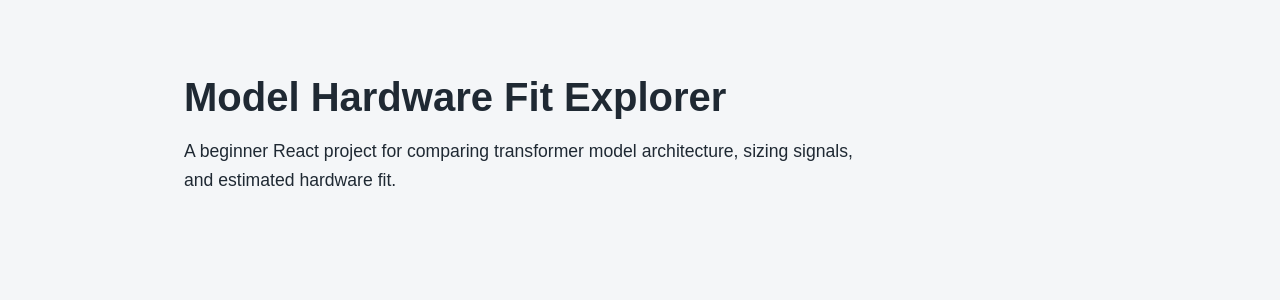
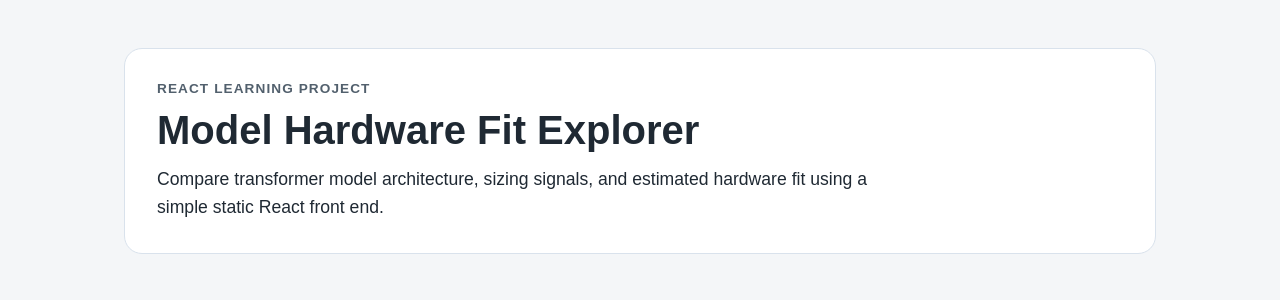
Before and after one commit to nathanbrenton/model-hardware-fit-explorer, a React (Vite) app: page / in a window 1280 px wide. Shown: the top 300 px of the page. Built offline with nearby package versions, Linux system fonts and the light colour scheme.

Commit message:
Separate App component from React entry point

```diff
--- /dev/null
+++ b/src/App.jsx
@@ -0,0 +1,18 @@
+function App() {
+  return (
+    <main className="app-shell">
+      <section className="hero">
+        <p className="eyebrow">React Learning Project</p>
+
+        <h1>Model Hardware Fit Explorer</h1>
+
+        <p className="hero-summary">
+          Compare transformer model architecture, sizing signals, and estimated
+          hardware fit using a simple static React front end.
+        </p>
+      </section>
+    </main>
+  );
+}
+
+export default App;
--- a/src/main.jsx
+++ b/src/main.jsx
@@ -1,18 +1,7 @@
 import React from 'react';
 import { createRoot } from 'react-dom/client';
 
+import App from './App.jsx';
 import './styles.css';
 
-function App() {
-  return (
-    <main className="app-shell">
-      <h1>Model Hardware Fit Explorer</h1>
-      <p>
-        A beginner React project for comparing transformer model architecture,
-        sizing signals, and estimated hardware fit.
-      </p>
-    </main>
-  );
-}
-
 createRoot(document.getElementById('root')).render(<App />);
--- a/src/styles.css
+++ b/src/styles.css
@@ -10,18 +10,35 @@
 }
 
 .app-shell {
-  max-width: 960px;
+  max-width: 1080px;
   margin: 0 auto;
   padding: 48px 24px;
 }
 
+.hero {
+  padding: 32px;
+  border: 1px solid #d9e2ec;
+  border-radius: 18px;
+  background: #ffffff;
+}
+
+.eyebrow {
+  margin: 0 0 12px;
+  color: #52606d;
+  font-size: 0.85rem;
+  font-weight: 700;
+  letter-spacing: 0.08em;
+  text-transform: uppercase;
+}
+
 h1 {
-  margin-bottom: 12px;
+  margin: 0 0 12px;
   font-size: 2.5rem;
 }
 
-p {
-  max-width: 680px;
+.hero-summary {
+  max-width: 720px;
+  margin: 0;
   line-height: 1.6;
   font-size: 1.1rem;
 }
```
